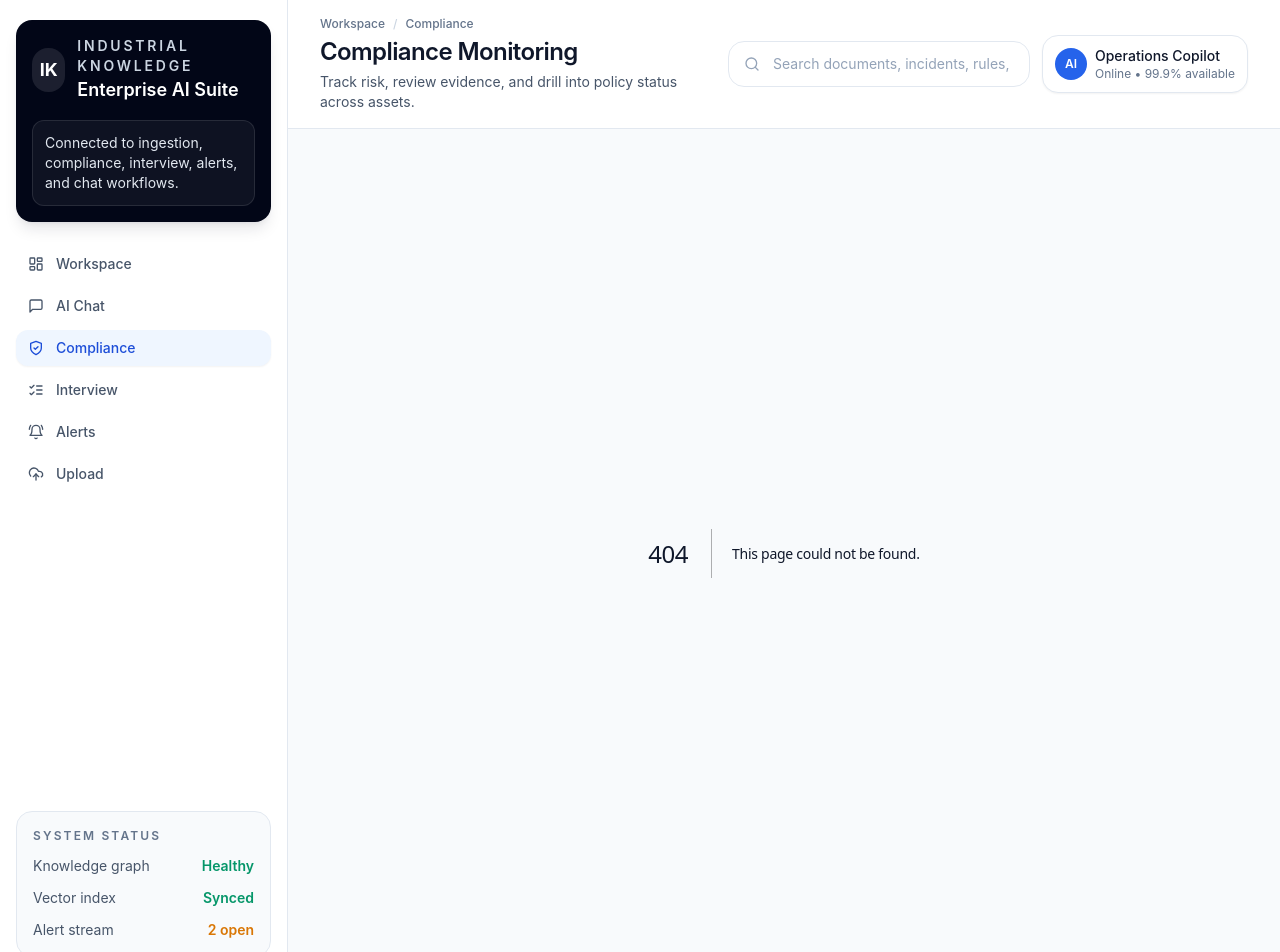
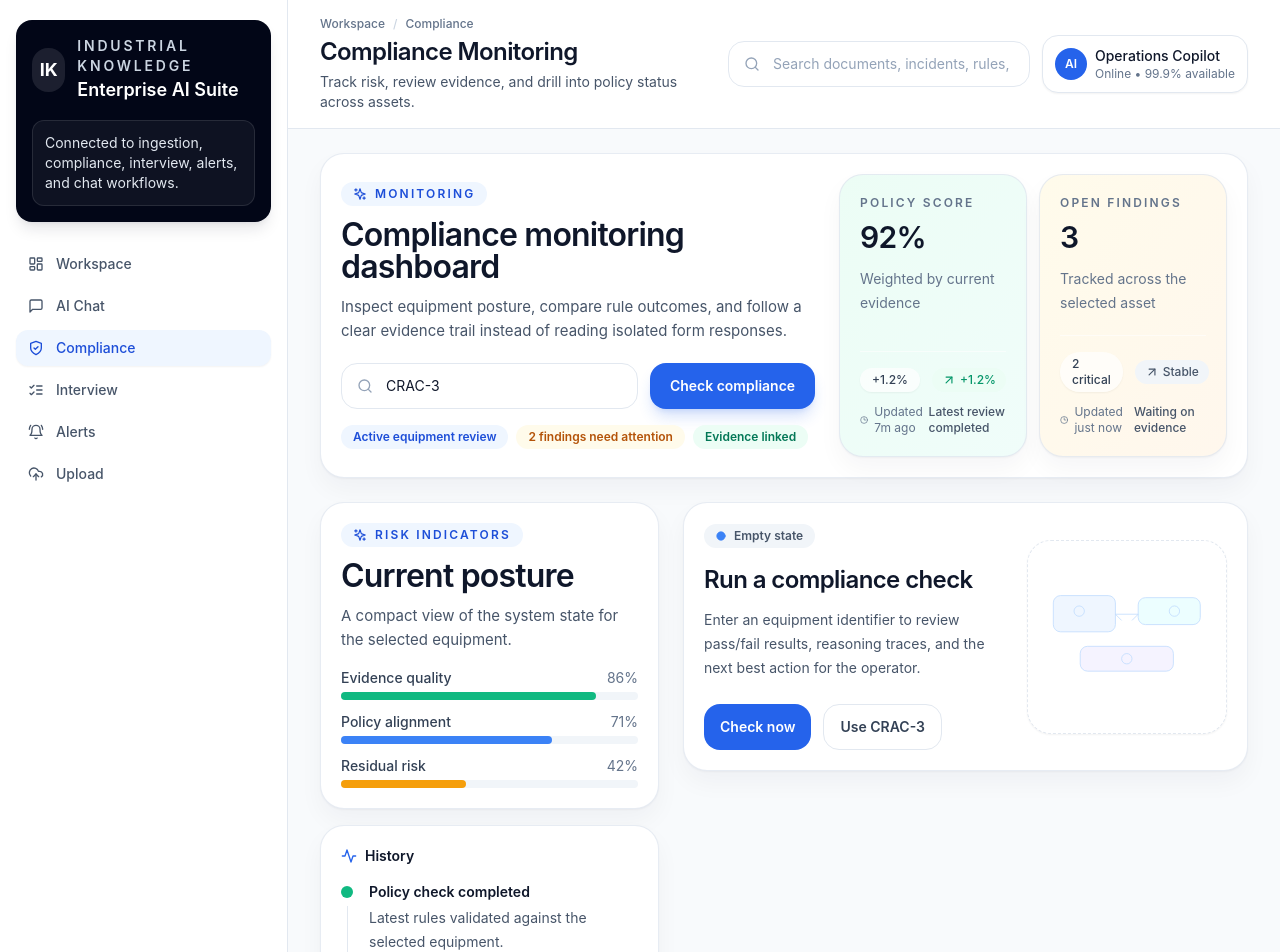
Before and after one commit to Ravindranbit/industrial-knowledge-intelligence, a Next.js app in the folder frontend/: page /compliance in a window 1280 px wide. Before the commit this address had no page. Shown: the top 952 px of the page. Built offline with nearby package versions, Linux system fonts and the light colour scheme.

Commit message:
feat(frontend): redesign compliance monitoring

```diff
--- /dev/null
+++ b/frontend/pages/api/proxy-compliance.js
@@ -0,0 +1,12 @@
+export default async function handler(req, res){
+  const BACKEND = process.env.BACKEND_URL || 'http://localhost:8000'
+  const { equipment_id } = req.query
+  if (!equipment_id) return res.status(400).json({error: 'equipment_id required'})
+  try{
+    const r = await fetch(`${BACKEND}/compliance/${encodeURIComponent(equipment_id)}`)
+    const data = await r.json()
+    res.status(r.status).json(data)
+  }catch(e){
+    res.status(500).json({error: e.message})
+  }
+}
--- /dev/null
+++ b/frontend/pages/compliance.js
@@ -0,0 +1,158 @@
+import { useState } from 'react'
+import { AlertTriangle, CheckCircle2, Shield, TrendingUp, Activity, Clock3, Search } from 'lucide-react'
+import { EmptyState, SectionHeader, StatCard, StatusPill, Timeline, SkeletonList } from '../components/enterprise-ui'
+
+function RuleRow({ ev }) {
+  const status = ev.passed ? 'Pass' : 'Fail'
+  const tone = ev.passed ? 'green' : 'red'
+  return (
+    <div className="rounded-3xl border border-slate-200 bg-white p-5 shadow-sm">
+      <div className="flex items-start justify-between gap-4">
+        <div>
+          <div className="text-sm font-semibold text-slate-900">{ev.rule_ref || ev.rule}</div>
+          <div className="mt-1 text-sm text-slate-600">{ev.summary}</div>
+        </div>
+        <StatusPill tone={tone}>{status}</StatusPill>
+      </div>
+      {ev.reasoning && <div className="mt-4 rounded-2xl bg-slate-50 p-4 text-sm leading-6 text-slate-600">{ev.reasoning}</div>}
+    </div>
+  )
+}
+
+function MiniBarChart({ items = [] }) {
+  return (
+    <div className="space-y-3">
+      {items.map((item) => (
+        <div key={item.label}>
+          <div className="mb-1 flex items-center justify-between text-sm">
+            <span className="font-medium text-slate-700">{item.label}</span>
+            <span className="text-slate-500">{item.value}%</span>
+          </div>
+          <div className="h-2 rounded-full bg-slate-100">
+            <div className={`h-2 rounded-full ${item.color}`} style={{ width: `${item.value}%` }} />
+          </div>
+        </div>
+      ))}
+    </div>
+  )
+}
+
+export default function Compliance() {
+  const [id, setId] = useState('CRAC-3')
+  const [result, setResult] = useState(null)
+  const [loading, setLoading] = useState(false)
+
+  async function check(e) {
+    e.preventDefault()
+    setLoading(true)
+    setResult(null)
+    try {
+      const res = await fetch(`/api/proxy-compliance?equipment_id=${encodeURIComponent(id)}`)
+      const data = await res.json()
+      setResult(data)
+    } catch (err) {
+      setResult({ error: err.message })
+    } finally {
+      setLoading(false)
+    }
+  }
+
+  const evaluations = result?.evaluations || []
+  const passCount = evaluations.filter((item) => item.passed).length
+  const failCount = evaluations.filter((item) => !item.passed).length
+  const riskItems = [
+    { label: 'Evidence quality', value: 86, color: 'bg-emerald-500' },
+    { label: 'Policy alignment', value: 71, color: 'bg-blue-500' },
+    { label: 'Residual risk', value: 42, color: 'bg-amber-500' },
+  ]
+
+  return (
+    <div className="space-y-6">
+      <section className="card grid gap-6 xl:grid-cols-[1.1fr_0.9fr] xl:items-center">
+        <div>
+          <SectionHeader
+            eyebrow="Monitoring"
+            title="Compliance monitoring dashboard"
+            description="Inspect equipment posture, compare rule outcomes, and follow a clear evidence trail instead of reading isolated form responses."
+          />
+          <form onSubmit={check} className="mt-5 flex flex-col gap-3 md:flex-row">
+            <div className="relative flex-1">
+              <Search className="pointer-events-none absolute left-4 top-1/2 h-4 w-4 -translate-y-1/2 text-slate-400" />
+              <input value={id} onChange={(e) => setId(e.target.value)} placeholder="Equipment ID (e.g., CRAC-3)" className="w-full rounded-2xl border border-slate-200 bg-white py-3 pl-11 pr-4 text-sm outline-none focus:border-blue-300 focus:ring-4 focus:ring-blue-100" />
+            </div>
+            <button onClick={check} className="inline-flex items-center justify-center gap-2 rounded-2xl bg-blue-600 px-5 py-3 text-sm font-semibold text-white shadow-lg shadow-blue-600/20 transition duration-200 ease-out hover:-translate-y-0.5 hover:bg-blue-700 active:translate-y-0 disabled:cursor-not-allowed disabled:opacity-60" disabled={loading}>
+              {loading ? 'Checking...' : 'Check compliance'}
+            </button>
+          </form>
+          <div className="mt-4 flex flex-wrap gap-2">
+            <StatusPill tone="blue">Active equipment review</StatusPill>
+            <StatusPill tone="amber">2 findings need attention</StatusPill>
+            <StatusPill tone="green">Evidence linked</StatusPill>
+          </div>
+        </div>
+
+        <div className="grid gap-3 sm:grid-cols-2">
+          <StatCard label="Policy score" value="92%" delta="+1.2%" hint="Weighted by current evidence" tone="green" updated="Updated 7m ago" trend={{label:'+1.2%', direction:'up'}} recentActivity="Latest review completed" />
+          <StatCard label="Open findings" value={failCount || '3'} delta={failCount ? `${failCount} unresolved` : '2 critical'} hint="Tracked across the selected asset" tone="amber" updated="Updated just now" trend={{label: failCount ? 'Review' : 'Stable', direction: failCount ? 'down' : 'flat'}} recentActivity="Waiting on evidence" />
+        </div>
+      </section>
+
+      <section className="grid gap-6 xl:grid-cols-[0.75fr_1.25fr]">
+        <div className="space-y-4">
+          <div className="card space-y-4">
+            <SectionHeader eyebrow="Risk indicators" title="Current posture" description="A compact view of the system state for the selected equipment." />
+            <MiniBarChart items={riskItems} />
+          </div>
+
+          <div className="card">
+            <div className="flex items-center gap-2 text-sm font-semibold text-slate-900"><Activity className="h-4 w-4 text-blue-600" />History</div>
+            <div className="mt-4">
+              <Timeline
+                items={[
+                  { title: 'Policy check completed', description: 'Latest rules validated against the selected equipment.', meta: '5 minutes ago', dot: 'bg-emerald-500' },
+                  { title: 'Sensor drift detected', description: 'Humidity variance exceeded the configured threshold.', meta: 'Today • 08:10 UTC', dot: 'bg-amber-500' },
+                  { title: 'Follow-up evidence requested', description: 'Operations team asked to upload the latest maintenance log.', meta: 'Yesterday', dot: 'bg-blue-500' },
+                ]}
+              />
+            </div>
+          </div>
+        </div>
+
+        <div className="space-y-4">
+          {!result && (
+            <EmptyState
+              title="Run a compliance check"
+              description="Enter an equipment identifier to review pass/fail results, reasoning traces, and the next best action for the operator."
+              primaryAction={<button onClick={check} className="rounded-2xl bg-blue-600 px-4 py-3 text-sm font-semibold text-white">Check now</button>}
+              secondaryAction={<button onClick={() => setId('CRAC-3')} className="rounded-2xl border border-slate-200 px-4 py-3 text-sm font-semibold text-slate-700">Use CRAC-3</button>}
+              illustration="diagram"
+            />
+          )}
+
+          {loading && !result && <SkeletonList rows={3} />}
+
+          {result?.evaluations && (
+            <div className="space-y-4">
+              <div className="grid gap-4 md:grid-cols-3">
+                <StatCard label="Checks passed" value={passCount} delta={`${evaluations.length || 0} evaluated`} hint="Positive findings" tone="green" updated="Updated now" trend={{label:'+0', direction:'flat'}} recentActivity="No new pass items" />
+                <StatCard label="Checks failed" value={failCount} delta="Needs review" hint="Requires evidence or action" tone="amber" updated="Updated now" trend={{label: failCount ? `${failCount}` : '0', direction: failCount ? 'down' : 'flat'}} recentActivity={failCount ? 'Findings need triage' : 'Clear'} />
+                <StatCard label="Risk level" value={failCount > 0 ? 'Elevated' : 'Low'} delta={failCount > 2 ? 'Escalate' : 'Monitor'} hint="Based on open findings" tone={failCount > 0 ? 'amber' : 'green'} updated="Updated now" trend={{label: failCount > 0 ? 'Watch' : 'Low', direction: failCount > 0 ? 'down' : 'flat'}} recentActivity="Monitoring continues" />
+              </div>
+              <div className="grid gap-4">
+                {result.evaluations.map((ev, i) => <RuleRow key={i} ev={ev} />)}
+              </div>
+            </div>
+          )}
+
+          {result && !result.evaluations && (
+            <div className="card">
+              <pre className="overflow-auto text-sm text-slate-700">{JSON.stringify(result, null, 2)}</pre>
+            </div>
+          )}
+        </div>
+      </section>
+    </div>
+  )
+}
+
+Compliance.pageMeta = { title: 'Compliance Monitoring', description: 'Track risk, review evidence, and drill into policy status across assets.', breadcrumbs: ['Workspace', 'Compliance'] }
```
